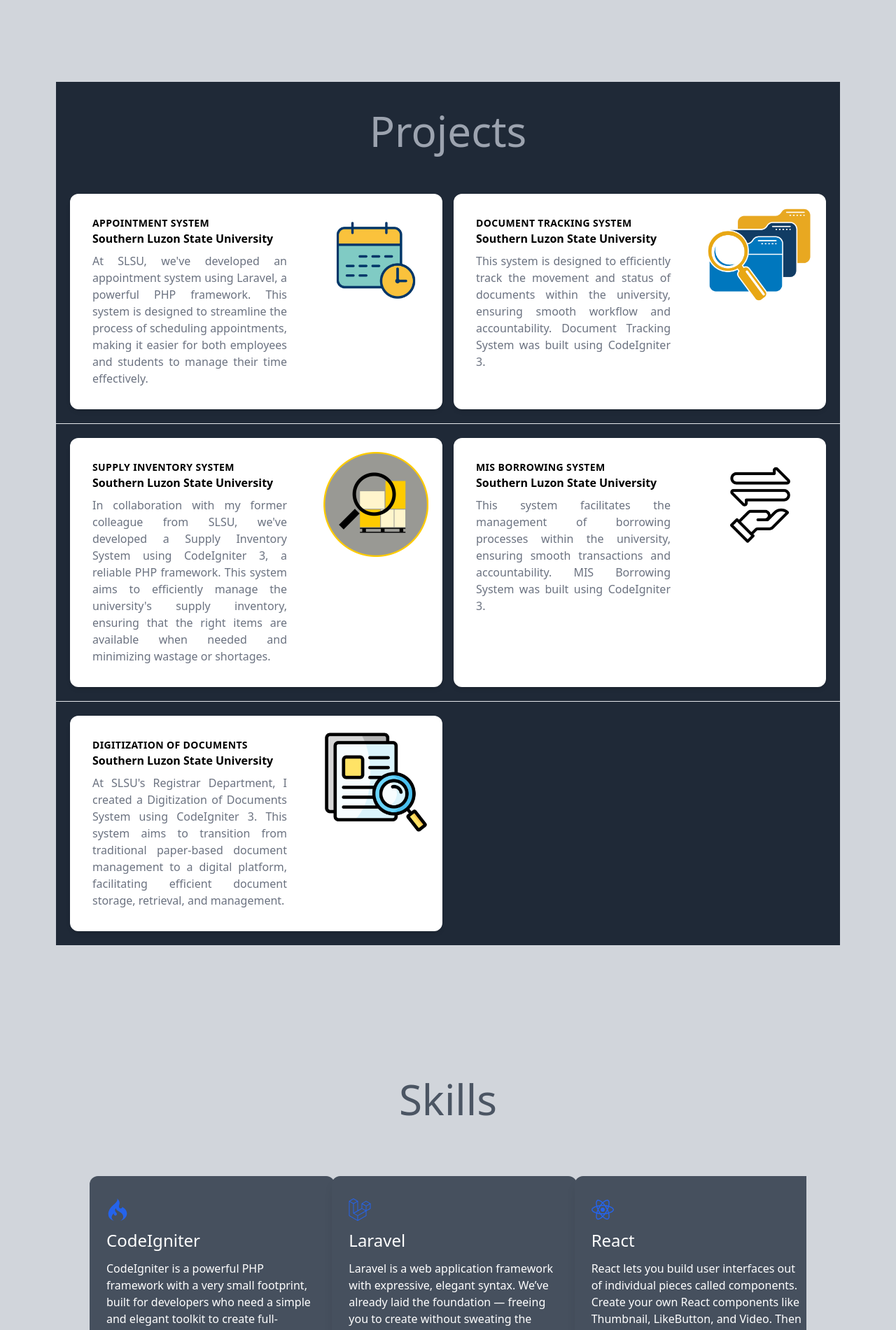
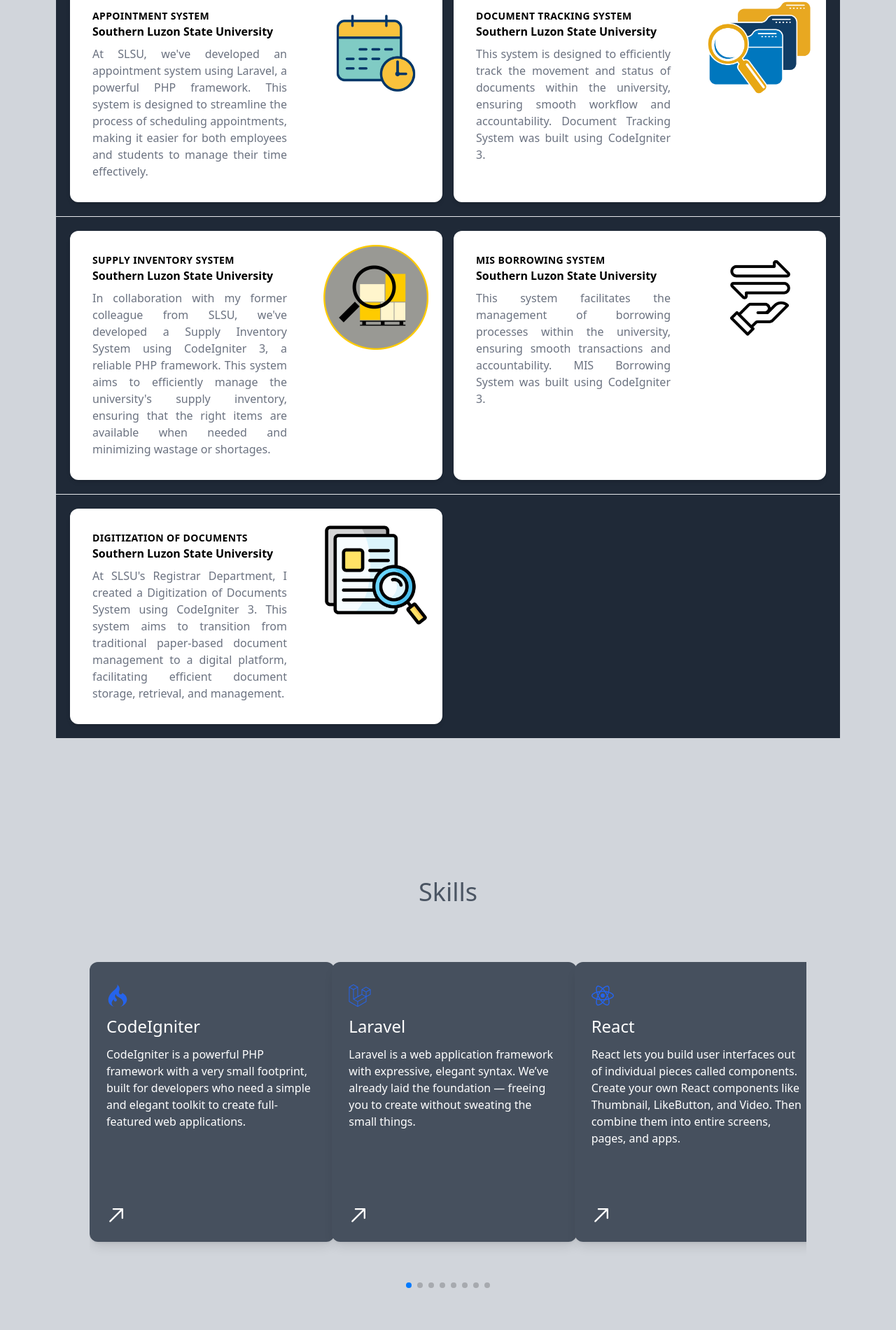
Before and after one commit to Tolitz1/webPortfolio, a React (Vite) app: page / in a window 1280 px wide. Shown: the part 835-2736 px from the top of the page at 70% size. Built offline with nearby package versions, Linux system fonts and the light colour scheme.

Commit message:
responsive

```diff
--- a/src/components/footer.jsx
+++ b/src/components/footer.jsx
@@ -4,7 +4,7 @@
 
 export default function Footer() {
   return (
-<div className="flex flex-col bg-gray-800 text-white py-5 px-5 justify-center items-center">
+<div className="flex flex-col bg-gray-800 text-white mt-5 py-5 px-5 justify-center items-center">
   <div className="flex flex-wrap justify-center items-center mb-4">
     <div className="mb-4 sm:mb-0 sm:mr-4 flex items-center">
       <span className="font-semibold mr-4 flex items-center"><CiLocationArrow1 className="mr-2" />Lucban, Quezon Philippines</span>
--- a/src/components/hero.jsx
+++ b/src/components/hero.jsx
@@ -3,7 +3,7 @@
 import HeroPic from "../assets/alvin2.jpg";
 const hero = () => {
     return(
-        <section className="flex justify-around item-center p-10 space-x-10 lg:flex-row ssm:flex-col ssm:space-y-10 text-gray-600 h-screen">
+        <section className="flex justify-around item-center p-10 space-x-10 lg:flex-row ssm:flex-col ssm:space-y-10 text-gray-600">
             <div className="lg:w-1/3 ssm:w-fit">
                 <p className="text-4xl mb-5 text-gray-600">Hey there, I am</p>
                 <h1 className="text-6xl">Alvin Salvacion</h1>
--- a/src/components/project.jsx
+++ b/src/components/project.jsx
@@ -9,7 +9,7 @@
   return (
         <div className="bg-gray-800 m-20 max-w-full">
                 <div className="grid justify-items-center m-10">
-                    <h1 className="text-6xl text-gray-400 mt-10">Projects</h1>
+                    <h1 className="text-4xl text-gray-400 mt-10">Projects</h1>
                 </div>
                 <div>
                     <div className="grid grid-cols-1 md:grid-cols-2 gap-4 p-5">
--- a/src/components/skills.jsx
+++ b/src/components/skills.jsx
@@ -8,9 +8,9 @@
 const skills = () => {
   return (
     <div>
-      <div className="flex item-center justify-center flex-col h-screen">
+      <div className="flex item-center justify-center flex-col py-20">
           <div className="grid justify-items-center m-10">
-              <h1 className="text-6xl text-gray-600">Skills</h1>
+              <h1 className="text-4xl text-gray-600">Skills</h1>
           </div>
         <Swiper
           breakpoints={{
```
